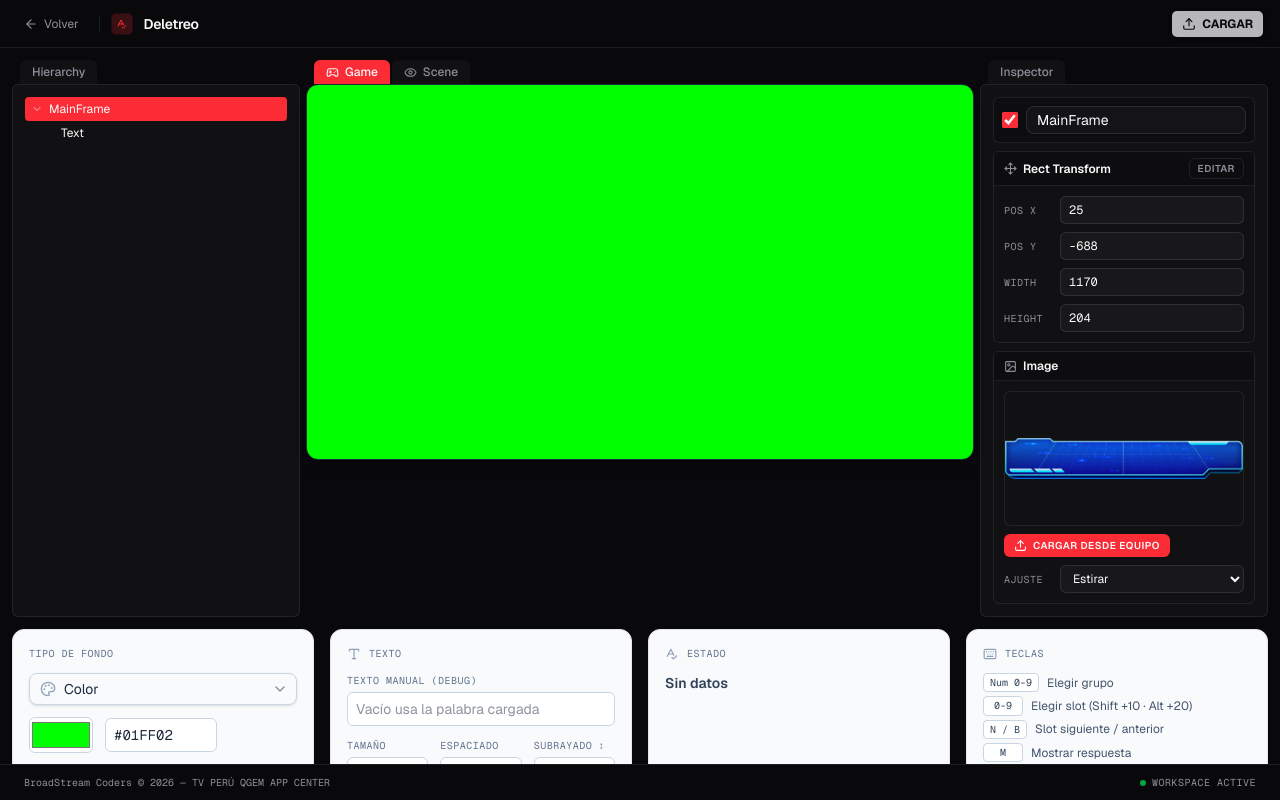
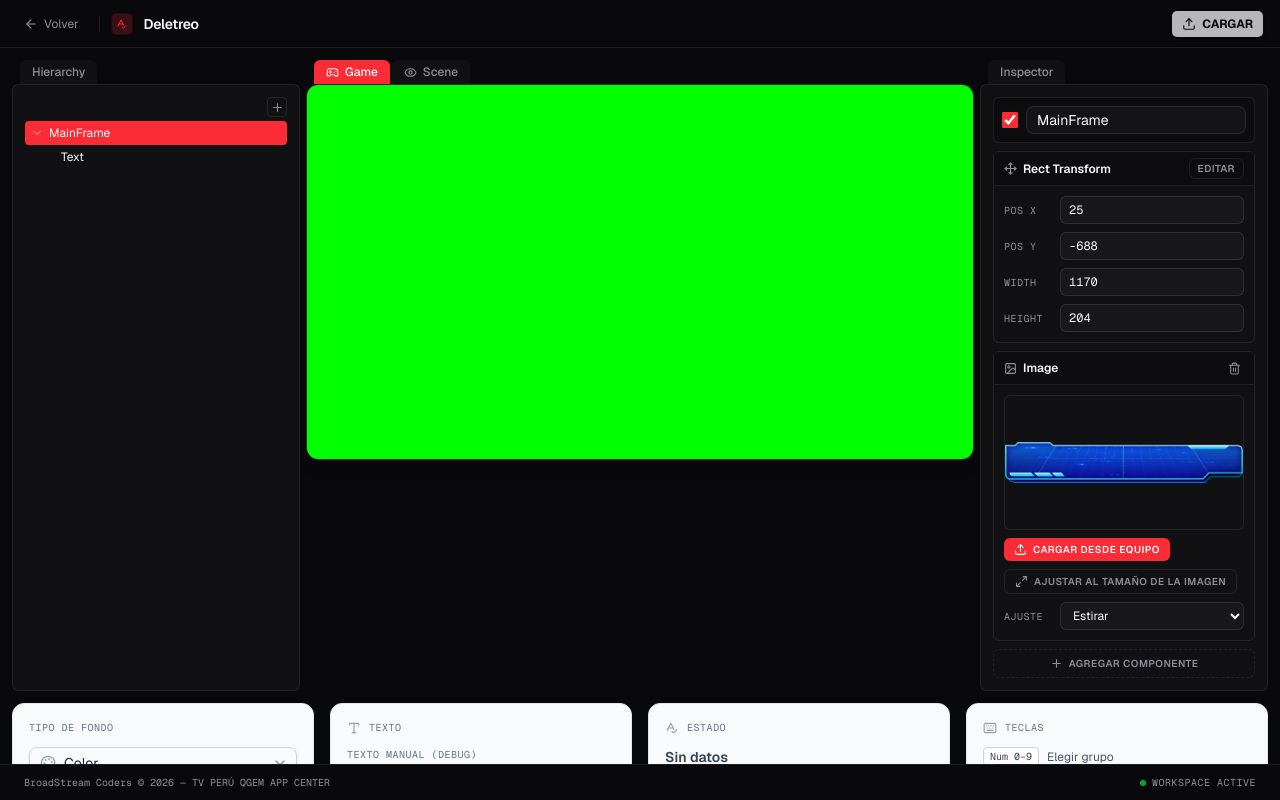
Before and after one commit to BroadStream-Coders/TvPeru-QGEM-Games, a Next.js app: page /workspaces/deletreo in a window 1280 px wide. Built offline with nearby package versions, Linux system fonts and the light colour scheme.

Commit message:
feat(deletreo): enhance DeletreoPage with component addition and management features, including AddComponentButton and improved game object manipulation

```diff
--- a/src/app/workspaces/deletreo/page.tsx
+++ b/src/app/workspaces/deletreo/page.tsx
@@ -33,7 +33,11 @@ import {
   GameObjectComponent,
   createGameObject,
 } from "@/components/shared/engine/gameObject";
-import { COMPONENT_REGISTRY } from "@/components/shared/engine/componentRegistry";
+import {
+  COMPONENT_REGISTRY,
+  COMPONENT_OPTIONS,
+} from "@/components/shared/engine/componentRegistry";
+import { AddComponentButton } from "@/components/shared/engine/AddComponentButton";
 import {
   ImageComponent,
   createImageComponent,
@@ -145,6 +149,56 @@ export default function DeletreoPage() {
           ? {
               ...go,
               components: go.components.map((c, i) => (i === index ? next : c)),
+            }
+          : go,
+      ),
+    );
+
+  const createNewGameObject = () => {
+    const id = crypto.randomUUID();
+    setGameObjects((prev) => [
+      ...prev,
+      createGameObject({
+        id,
+        name: "GameObject",
+        transform: {
+          position: { x: 0, y: 0 },
+          size: { x: 100, y: 100 },
+          pivot: { x: 0.5, y: 0.5 },
+        },
+      }),
+    ]);
+    setSelectedId(id);
+  };
+
+  const addComponent = (goId: string, type: string) => {
+    const def = COMPONENT_REGISTRY[type];
+    if (!def) return;
+    setGameObjects((prev) =>
+      prev.map((go) =>
+        go.id === goId
+          ? { ...go, components: [...go.components, def.create()] }
+          : go,
+      ),
+    );
+  };
+
+  const setGameObjectSize = (goId: string, size: Vec2) =>
+    setGameObjects((prev) =>
+      prev.map((go) =>
+        go.id === goId
+          ? { ...go, transform: { ...go.transform, size } }
+          : go,
+      ),
+    );
+
+  const removeComponent = (goId: string, index: number) =>
+    setGameObjects((prev) =>
+      prev.map((go) =>
+        go.id === goId
+          ? {
+              ...go,
+              components: go.components.filter((_, i) => i !== index),
             }
           : go,
       ),
@@ -353,6 +407,7 @@ export default function DeletreoPage() {
             nodes={hierarchyNodes}
             selectedId={selectedId}
             onSelect={setSelectedId}
+            onAdd={createNewGameObject}
           />
         </SidePanel>
         <div className="flex min-w-0 flex-1 flex-col">
@@ -428,9 +483,15 @@ export default function DeletreoPage() {
                     key={index}
                     component={component}
                     onChange={onComponentChange(selected.id, index)}
+                    onRemove={() => removeComponent(selected.id, index)}
+                    onResize={(size) => setGameObjectSize(selected.id, size)}
                   />
                 ) : null;
               })}
+              <AddComponentButton
+                options={COMPONENT_OPTIONS}
+                onAdd={(type) => addComponent(selected.id, type)}
+              />
             </>
           ) : (
             <p className="px-1 py-2 text-2xs text-muted-foreground">
--- /dev/null
+++ b/src/components/shared/engine/AddComponentButton.tsx
@@ -0,0 +1,42 @@
+"use client";
+
+import { useState } from "react";
+import { Plus } from "lucide-react";
+
+export function AddComponentButton({
+  options,
+  onAdd,
+}: {
+  options: { type: string; label: string }[];
+  onAdd: (type: string) => void;
+}) {
+  const [open, setOpen] = useState(false);
+
+  return (
+    <div className="relative">
+      <button
+        onClick={() => setOpen((v) => !v)}
+        className="flex w-full items-center justify-center gap-1.5 rounded-md border border-dashed border-border px-2.5 py-1.5 text-2xs font-semibold uppercase tracking-wider text-muted-foreground transition-colors hover:border-brand hover:text-foreground"
+      >
+        <Plus size={13} />
+        Agregar componente
+      </button>
+      {open && (
+        <div className="absolute left-0 right-0 top-full z-20 mt-1 flex flex-col overflow-hidden rounded-md border border-border bg-card shadow-md">
+          {options.map((option) => (
+            <button
+              key={option.type}
+              onClick={() => {
+                onAdd(option.type);
+                setOpen(false);
+              }}
+              className="px-2.5 py-1.5 text-left text-xs text-foreground transition-colors hover:bg-accent"
+            >
+              {option.label}
+            </button>
+          ))}
+        </div>
+      )}
+    </div>
+  );
+}
--- a/src/components/shared/engine/Hierarchy.tsx
+++ b/src/components/shared/engine/Hierarchy.tsx
@@ -1,7 +1,7 @@
 "use client";
 
 import { useState } from "react";
-import { ChevronRight, ChevronDown } from "lucide-react";
+import { ChevronRight, ChevronDown, Plus } from "lucide-react";
 import { cn } from "@/lib/utils";
 
 export interface TreeNode {
@@ -14,13 +14,26 @@ export function Hierarchy({
   nodes,
   selectedId,
   onSelect,
+  onAdd,
 }: {
   nodes: TreeNode[];
   selectedId: string | null;
   onSelect: (id: string) => void;
+  onAdd?: () => void;
 }) {
   return (
     <div className="flex flex-col">
+      {onAdd && (
+        <div className="mb-1 flex justify-end">
+          <button
+            onClick={onAdd}
+            title="Crear GameObject"
+            className="flex size-5 items-center justify-center rounded border border-border text-muted-foreground transition-colors hover:border-brand hover:text-foreground"
+          >
+            <Plus size={13} />
+          </button>
+        </div>
+      )}
       {nodes.map((node) => (
         <TreeItem
           key={node.id}
--- a/src/components/shared/engine/componentRegistry.ts
+++ b/src/components/shared/engine/componentRegistry.ts
@@ -2,18 +2,29 @@ import { ComponentType } from "react";
 import { GameObjectComponent } from "@/components/shared/engine/gameObject";
 import { ImageView } from "@/components/shared/engine/components/image/ImageView";
 import { ImageInspector } from "@/components/shared/engine/components/image/ImageInspector";
+import { createImageComponent } from "@/components/shared/engine/components/image/imageComponent";
 
 export interface ComponentDefinition {
+  label: string;
+  create: () => GameObjectComponent;
   view: ComponentType<{ component: GameObjectComponent }>;
   editor: ComponentType<{
     component: GameObjectComponent;
     onChange: (next: GameObjectComponent) => void;
+    onRemove: () => void;
+    onResize: (size: { x: number; y: number }) => void;
   }>;
 }
 
 export const COMPONENT_REGISTRY: Record<string, ComponentDefinition> = {
   image: {
+    label: "Image",
+    create: () => createImageComponent(),
     view: ImageView as unknown as ComponentDefinition["view"],
     editor: ImageInspector as unknown as ComponentDefinition["editor"],
   },
 };
+
+export const COMPONENT_OPTIONS = Object.entries(COMPONENT_REGISTRY).map(
+  ([type, def]) => ({ type, label: def.label }),
+);
--- a/src/components/shared/engine/components/image/ImageInspector.tsx
+++ b/src/components/shared/engine/components/image/ImageInspector.tsx
@@ -1,4 +1,4 @@
-import { Image as ImageIcon, Upload } from "lucide-react";
+import { Image as ImageIcon, Upload, Trash2, Maximize2 } from "lucide-react";
 import {
   ImageComponent,
   ImageFit,
@@ -7,9 +7,13 @@ import {
 export function ImageInspector({
   component,
   onChange,
+  onRemove,
+  onResize,
 }: {
   component: ImageComponent;
   onChange: (next: ImageComponent) => void;
+  onRemove: () => void;
+  onResize: (size: { x: number; y: number }) => void;
 }) {
   const onPickFile = (file: File) => {
     const reader = new FileReader();
@@ -22,11 +26,28 @@ export function ImageInspector({
     reader.readAsDataURL(file);
   };
 
+  const fitToImage = () => {
+    if (!component.src) return;
+    const img = new window.Image();
+    img.onload = () =>
+      onResize({ x: img.naturalWidth, y: img.naturalHeight });
+    img.src = component.src;
+  };
+
   return (
     <div className="rounded-md border border-border">
-      <div className="flex items-center gap-1.5 border-b border-border bg-background/40 px-2.5 py-1.5">
-        <ImageIcon size={13} className="text-muted-foreground" />
-        <span className="text-xs font-semibold text-foreground">Image</span>
+      <div className="flex items-center justify-between border-b border-border bg-background/40 px-2.5 py-1.5">
+        <span className="flex items-center gap-1.5 text-xs font-semibold text-foreground">
+          <ImageIcon size={13} className="text-muted-foreground" />
+          Image
+        </span>
+        <button
+          onClick={onRemove}
+          title="Eliminar componente"
+          className="flex size-5 items-center justify-center rounded text-muted-foreground transition-colors hover:bg-destructive/10 hover:text-destructive"
+        >
+          <Trash2 size={13} />
+        </button>
       </div>
       <div className="flex flex-col gap-2 p-2.5">
         <div
@@ -58,6 +79,14 @@ export function ImageInspector({
             {component.fileName}
           </span>
         )}
+        <button
+          onClick={fitToImage}
+          disabled={!component.src}
+          className="inline-flex w-fit items-center gap-1.5 rounded-md border border-border px-2.5 py-1 text-2xs font-semibold uppercase tracking-wider text-muted-foreground transition-colors hover:border-brand hover:text-foreground disabled:cursor-not-allowed disabled:opacity-50"
+        >
+          <Maximize2 size={13} />
+          Ajustar al tamaño de la imagen
+        </button>
         <label className="flex items-center gap-2">
           <span className="w-12 shrink-0 text-2xs font-mono uppercase tracking-wider text-muted-foreground">
             Ajuste
@@ -69,9 +98,15 @@ export function ImageInspector({
             }
             className="h-7 w-full min-w-0 rounded-md border border-input bg-input/30 px-2 text-xs text-foreground outline-none focus:border-ring"
           >
-            <option value="contain">Contener</option>
-            <option value="cover">Cubrir</option>
-            <option value="fill">Estirar</option>
+            <option value="contain" className="bg-card text-foreground">
+              Contener
+            </option>
+            <option value="cover" className="bg-card text-foreground">
+              Cubrir
+            </option>
+            <option value="fill" className="bg-card text-foreground">
+              Estirar
+            </option>
           </select>
         </label>
       </div>
```
